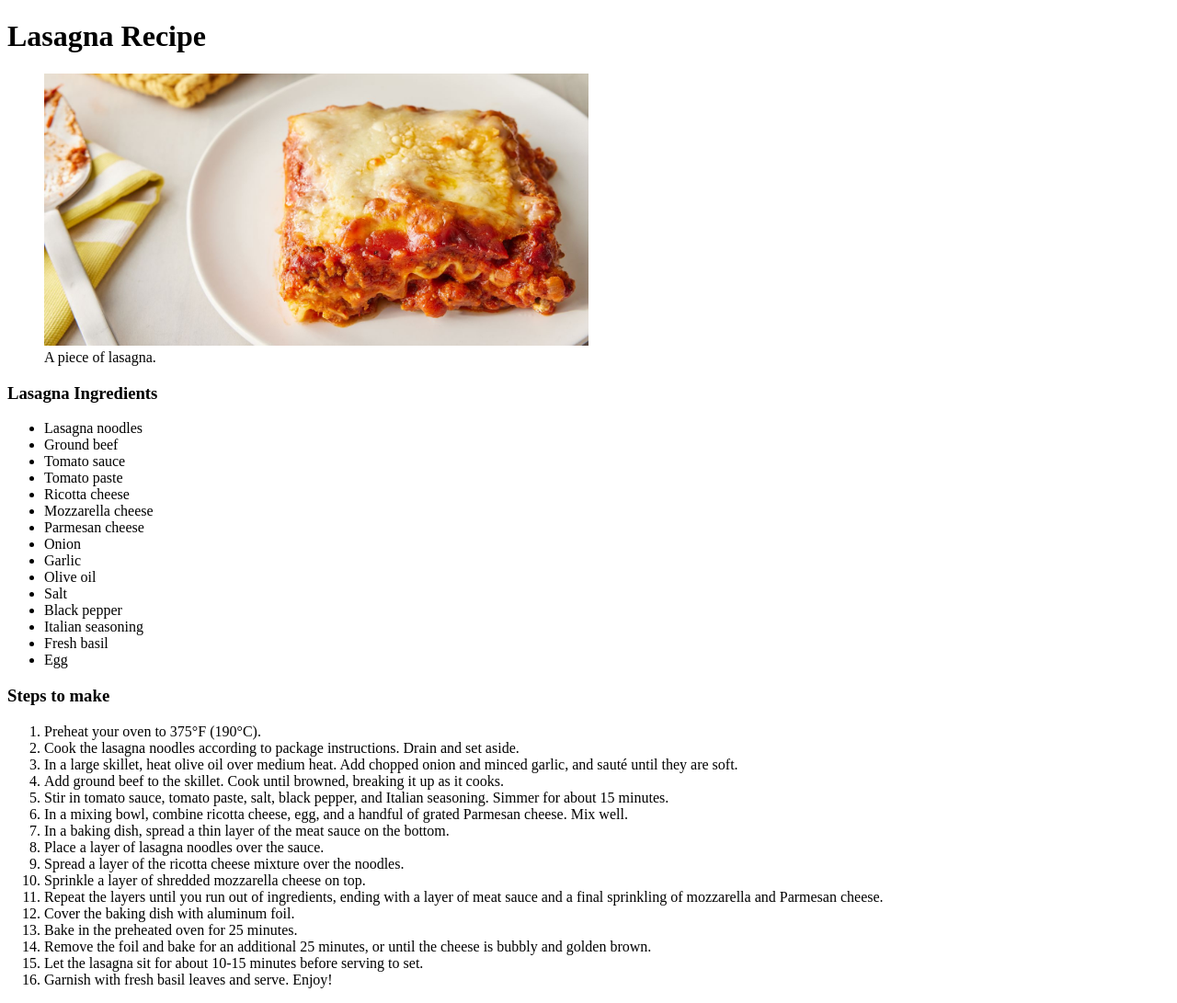
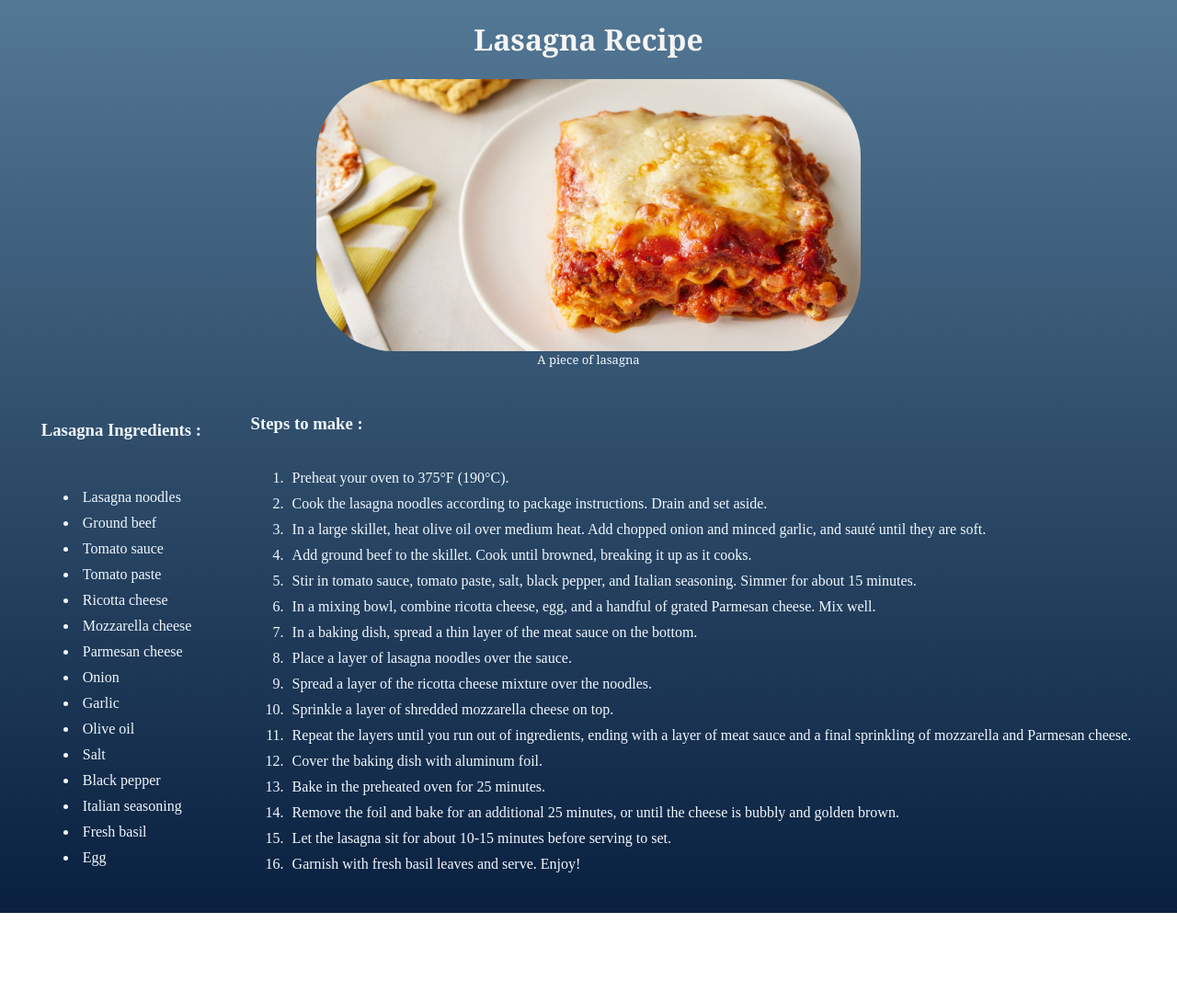
Before and after one commit to jonuzovic-muhamed/odin-project-exercises, a plain HTML site: page recipes_project/recipes/lasagna/lasagna.html in a window 1280 px wide. Shown: the whole page at 92% size. After the commit the page ends 993 px from the top, so only its background shows below. Drawn offline with Linux system fonts and the light colour scheme.

Commit message:
Add style with css to lasagna recipe webpage
Added some simple css styling to the lasagna recipe page in recipes
assignment.

```diff
--- /dev/null
+++ b/recipes_project/recipes/lasagna/lasagna.css
@@ -0,0 +1,54 @@
+body {
+    background: linear-gradient(to top, #09203f 0%, #537895 100%);
+    height: 100%;
+}
+
+#page-title {
+    text-align: center;
+    font-family: Georgia, 'Times New Roman', Times, serif;
+    font-size: xx-large;
+    font-weight: 800;
+    color: whitesmoke;
+}
+
+#image-container {
+    display: flex;
+    flex-direction: column;
+    align-items: center;
+    justify-content: center;
+}
+
+#lasagna-image {
+    text-align: center;
+    margin: auto;
+    border: 1px;
+    border-radius: 8cap;
+}
+
+figcaption {
+    font-family: Georgia, 'Times New Roman', Times, serif;
+    font-size: small;
+    font-weight: lighter;
+    color: aliceblue;
+}
+
+#ref-container {
+    padding: 10px;
+    display: flex;
+    flex-direction: row;
+    justify-content: space-around;
+    align-items: stretch;
+}
+
+.container {
+    color: aliceblue;
+    padding: 5px;
+    display: flex;
+    flex-direction: column;
+    justify-content: space-around;
+    align-items: stretch;
+}
+
+li {
+    padding: 5px;
+}
--- a/recipes_project/recipes/lasagna/lasagna.html
+++ b/recipes_project/recipes/lasagna/lasagna.html
@@ -2,16 +2,19 @@
 <html lang="en">
     <head>
         <meta charset="utf-8">
+        <link rel="stylesheet" type="text/css" href="lasagna.css">
         <title>Lasagna Recipe</title>
     </head>
     <body>
-        <h1>Lasagna Recipe</h1>
-        <figure>
-            <img src="../img/lasagna.jpg" alt="A piece of lasagna." width="50%" height="25%">
-            <figcaption>A piece of lasagna.</figcaption>
+        <h1 id="page-title">Lasagna Recipe</h1>
+        <figure id="image-container">
+            <img id="lasagna-image" src="../img/lasagna.jpg" alt="A piece of lasagna." width="50%">
+            <figcaption >A piece of lasagna</figcaption>
         </figure>
-        <h3>Lasagna Ingredients</h3>
-        <ul>
+        <div id="ref-container" class="container">
+            <div id="ingredients-container" class="container">
+                <h3 id="ingredients-list">Lasagna Ingredients :</h3>
+                <ul >
                     <li>Lasagna noodles</li>
                     <li>Ground beef</li>
                     <li>Tomato sauce</li>
@@ -28,7 +31,9 @@
                     <li>Fresh basil</li>
                     <li>Egg</li>
                 </ul>
-        <h3>Steps to make</h3>
+            </div>
+            <div id="recipe-steps-container" class="container">
+                <h3 id="recipe-steps">Steps to make :</h3>
                 <ol>
                     <li>Preheat your oven to 375°F (190°C).</li>
                     <li>Cook the lasagna noodles according to package instructions. Drain and set aside.</li>
@@ -47,5 +52,7 @@
                     <li>Let the lasagna sit for about 10-15 minutes before serving to set.</li>
                     <li>Garnish with fresh basil leaves and serve. Enjoy!</li>
                 </ol>
+            </div>
+        </div>
     </body>
 </html>
```
Lines whose indentation alone changed are shown as unchanged.
